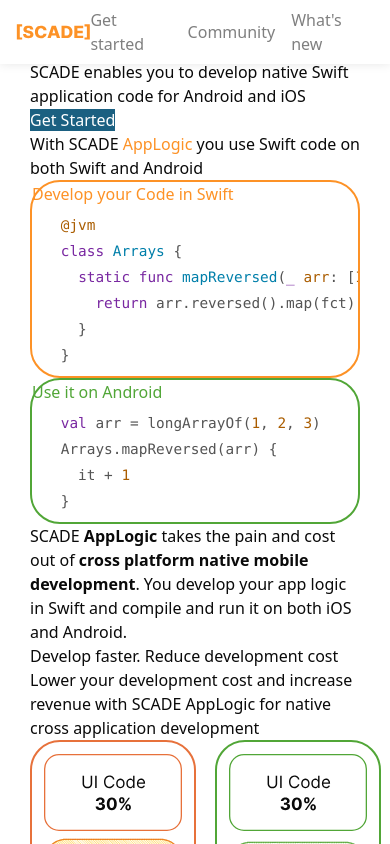
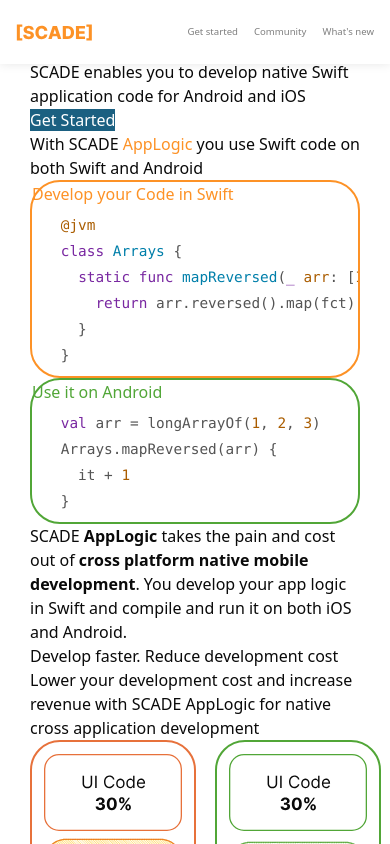
Before and after one commit to scade-platform/swift-android-site, a Next.js app: page / in a window 390 px wide. Shown: the top 844 px of the page. Built offline with nearby package versions, Linux system fonts and the light colour scheme; what fumadocs-ui would draw is missing.

Commit message:
topbar fixes

```diff
--- a/components/Navbar.css
+++ b/components/Navbar.css
@@ -24,9 +24,10 @@
   flex-direction: row;
   gap: 3rem;
 }
-@media (max-width: 992px) {
+@media (max-width: 1200px) {
   .navbar-links {
     gap: 1rem;
+    padding-right: 0!important;
   }
 }
 
@@ -36,6 +37,11 @@
   font-weight: 500;
   color: var(--muted);
   position: relative;
+}
+@media (max-width: 768px) {
+  .nav-link {
+    font-size: 0.6rem;
+  }
 }
 
 .nav-link.active {
--- a/components/Navbar.jsx
+++ b/components/Navbar.jsx
@@ -16,7 +16,7 @@
   return (
     <nav className="navbar">
       <div className="navbar-items">
-        <Link href='/' className="navbar-brand">
+        <Link href='/' className="navbar-brand lg:ml-20">
           <img src={`${basePath}/logo-scade.svg`} className="img-fluid" alt="logo"/>
         </Link>
         <div className="navbar-links ml-[auto] px-6">
@@ -25,7 +25,7 @@
               key={item.name}
               href={item.href}
               target={item.target}
-              className={`nav-link md:px-8 ${
+              className={`nav-link lg:px-8 md:px-4 ${
                 pathname === item.href ? "active" : ""
               }`}
             >
```
